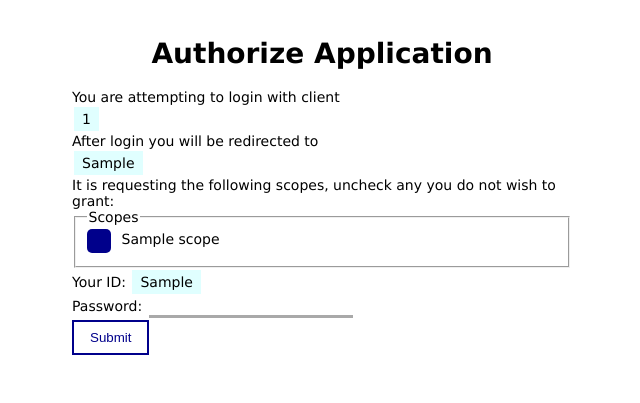
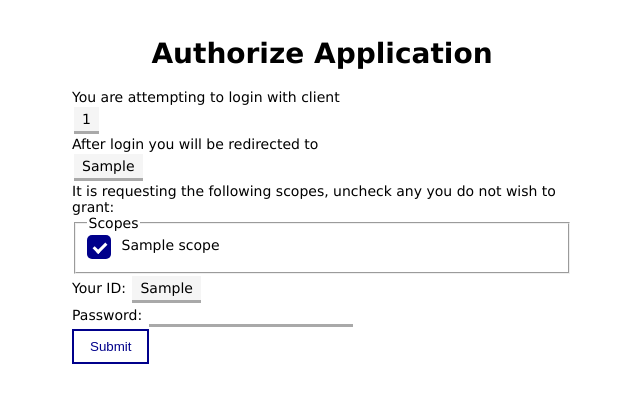
Before and after one commit to wasv/indieauth-ep, a Node server app: template views/auth.ejs in a window 1280 px wide. Shown: the top 403 px of the page, without its empty margins (318-958 px from the left). Run offline with Node 20, Linux system fonts and the light colour scheme; the template is opened without the code that fills it: most values are stand-ins (such as "Sample title", 1, 10 or a date in 2020).

Commit message:
Adds checkbox to scopes.

```diff
--- a/public/css/loginform.css
+++ b/public/css/loginform.css
@@ -8,7 +8,8 @@
   margin: 2px;
   border: none;
   padding: 4px 8px;
-  background-color: lightcyan;
+  background-color: whitesmoke;
+  border-bottom: 3px solid darkgray;
   display: inline-block;
 }
 
@@ -83,3 +84,25 @@
 .login-scope input:checked ~ .login-scope-check {
   background-color: darkblue;
 }
+
+.login-scope-check:after {
+  content: "";
+  position: absolute;
+  display: none;
+}
+
+.login-scope input:checked ~ .login-scope-check:after {
+  display: block;
+}
+
+.login-scope .login-scope-check:after {
+  left: 9px;
+  top: 5px;
+  width: 5px;
+  height: 10px;
+  border: solid white;
+  border-width: 0 3px 3px 0;
+  -webkit-transform: rotate(45deg);
+  -ms-transform: rotate(45deg);
+  transform: rotate(45deg);
+}
--- a/views/auth.ejs
+++ b/views/auth.ejs
@@ -21,7 +21,7 @@
                 <legend>Scopes</legend>
                 <% scopes.forEach((scope) => { %>
                 <label class="login-scope" for="scope_<%= scope%>">
-                    <input id="scope_<%= scope%>" type="checkbox" name="scopes[]" value="<%= scope%>" checked>
+                    <input id="scope_<%= scope%>" type="checkbox" name="scope" value="<%= scope%>" checked>
                     <span class="login-scope-check"></span>
                     <%= scope %>
                 </label>
```
